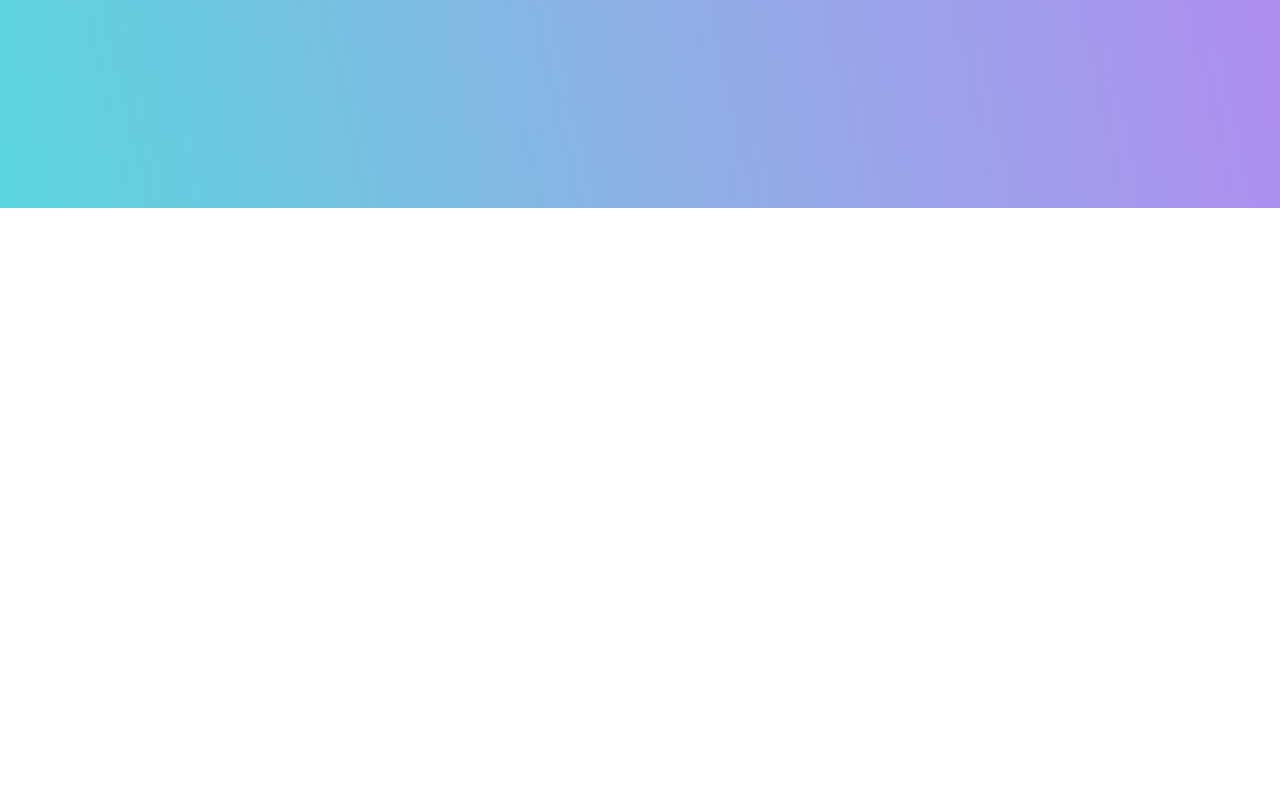
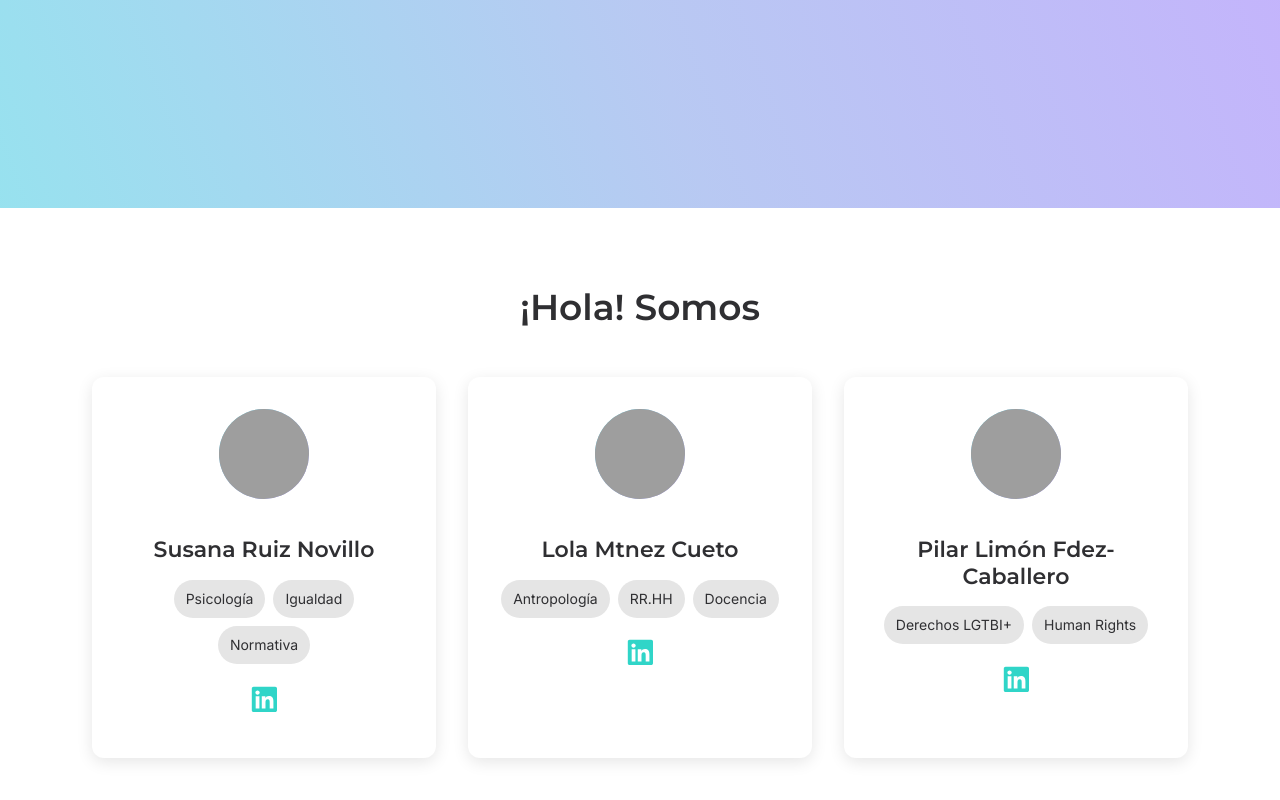
Before and after one commit to Reverso-Social/reverso-social-fe, a React (Vite) app: page / in a window 1280 px wide. Shown: the part 694-1494 px from the top of the page. Before the commit the page ends 902 px from the top, so only its background shows below. Built offline with nearby package versions, Linux system fonts and the light colour scheme; grey boxes are pictures that could not be loaded.

Commit message:
Card components are created in the team members section

```diff
--- a/package.json
+++ b/package.json
@@ -13,6 +13,8 @@
     "lucide-react": "^0.555.0",
     "react": "^19.2.0",
     "react-dom": "^19.2.0",
+    "react-icons": "^5.5.0",
+    "react-router": "^7.9.6",
     "react-router-dom": "^7.9.6"
   },
   "devDependencies": {
--- a/src/App.jsx
+++ b/src/App.jsx
@@ -3,6 +3,7 @@ import Background from "./components/Background/Background";
 import Hero from "./components/Hero/Hero";
 import Header from "./components/Header/Header";
 import ContactModal from "./components/ContactModal/ContactModal";
+import TeamSection from "./components/TeamSection/TeamSection";
 import "./styles/main.scss";
 
 function App() {
@@ -16,6 +17,10 @@ function App() {
         <Hero />
       </Background>
 
+
+      <TeamSection />
+
+
       <ContactModal open={openModal} onClose={() => setOpenModal(false)} />
     </>
   );
--- /dev/null
+++ b/src/components/TeamSection/TeamCard.jsx
@@ -0,0 +1,31 @@
+import { FaLinkedin } from "react-icons/fa";
+import "./TeamCard.scss";
+
+export default function TeamCard({ name, skills, linkedin, photo, alt }) {
+  return (
+    <div className="team-card">
+      <img
+        src={photo || "/placeholder-gradient.png"}
+        alt={alt || name}
+        className="team-card__photo"
+      />
+
+      <h3 className="team-card__name">{name}</h3>
+
+      <div className="team-card__tags">
+        {skills.map((skill, index) => (
+          <span key={index} className="team-card__tag">{skill}</span>
+        ))}
+      </div>
+
+      <a
+        href={linkedin}
+        target="_blank"
+        rel="noopener noreferrer"
+        className="team-card__linkedin"
+      >
+        <FaLinkedin />
+      </a>
+    </div>
+  );
+}
--- /dev/null
+++ b/src/components/TeamSection/TeamCard.scss
@@ -0,0 +1,68 @@
+@use "../../styles/variables" as *;
+
+.team-card {
+  background: $color-white;
+  box-shadow: 0 4px 16px $shadow-soft;
+  border-radius: $radius-base;
+  padding: $space-xl;
+  width: 280px;
+  text-align: center;
+
+  display: flex;
+  flex-direction: column;
+  align-items: center;
+
+  transition: transform 0.25s ease;
+
+  &:hover {
+    transform: translateY(-6px);
+    box-shadow: 0 6px 20px $shadow-medium;
+  }
+
+  &__photo {
+    width: 90px;
+    height: 90px;
+    border-radius: 50%;
+    object-fit: cover;
+    margin-bottom: $space-md;
+
+    background: linear-gradient(
+      135deg,
+      $color-turquesa-soft,
+      $color-lila-light
+    );
+  }
+
+  &__name {
+    font-family: $font-heading;
+    font-size: $font-size-xl;
+    margin-bottom: $space-md;
+    color: $color-dark;
+  }
+
+  &__tags {
+    display: flex;
+    flex-wrap: wrap;
+    gap: $space-xs;
+    justify-content: center;
+    margin-bottom: $space-md;
+  }
+
+  &__tag {
+    background: $color-silver-light;
+    color: $color-dark;
+    padding: $space-xs $space-sm;
+    border-radius: 20px;
+    font-size: $font-size-sm;
+  }
+
+  &__linkedin {
+    font-size: 1.8rem;
+    color: $color-primary;
+    transition: color 0.2s ease;
+
+    &:hover {
+      color: darken($color-primary, 10%);
+    }
+  }
+}
--- /dev/null
+++ b/src/components/TeamSection/TeamSection.jsx
@@ -0,0 +1,34 @@
+import TeamCard from "./TeamCard";
+import "./TeamSection.scss";
+
+export default function TeamSection() {
+  const team = [
+    {
+      name: "Susana Ruiz Novillo",
+      skills: ["Psicología", "Igualdad", "Normativa"],
+      linkedin: "https://linkedin.com/...",
+    },
+    {
+      name: "Lola Mtnez Cueto",
+      skills: ["Antropología", "RR.HH", "Docencia"],
+      linkedin: "https://linkedin.com/...",
+    },
+    {
+      name: "Pilar Limón Fdez-Caballero",
+      skills: ["Derechos LGTBI+", "Human Rights"],
+      linkedin: "https://linkedin.com/...",
+    },
+  ];
+
+  return (
+    <section className="team-section">
+      <h2 className="team-section__title">¡Hola! Somos</h2>
+
+      <div className="team-section__grid">
+        {team.map((member, index) => (
+          <TeamCard key={index} {...member} />
+        ))}
+      </div>
+    </section>
+  );
+}
--- /dev/null
+++ b/src/components/TeamSection/TeamSection.scss
@@ -0,0 +1,20 @@
+@use "../../styles/variables" as *;
+
+.team-section {
+  padding: $space-2xl 0;
+
+  &__title {
+    text-align: center;
+    margin-bottom: $space-2xl;
+    color: $color-dark;
+    font-family: $font-heading;
+    font-size: $font-size-3xl;
+  }
+
+  &__grid {
+    display: flex;
+    flex-wrap: wrap;
+    justify-content: center;
+    gap: $space-xl;
+  }
+}
--- a/src/pages/Home/Home.jsx
+++ b/src/pages/Home/Home.jsx
@@ -7,6 +7,7 @@ export default function Home() {
    <div className="home">
     <Hero />
 
+
     <section className="placeholder">
       <h2>Próximamente más contenido...</h2>
     </section>
--- a/src/styles/_layout.scss
+++ b/src/styles/_layout.scss
@@ -4,10 +4,6 @@ html, body {
   margin: 0;
   padding: 0;
   overflow-x: hidden;
-  background: linear-gradient(
-    90deg,
-    $color-primary 0%,
-    $color-secondary 100%
-  );
+  background: $color-white;
   min-height: 100%;
 }
```
Also changed, not shown: 1 other file (tests, documents, lock files or other folders).
